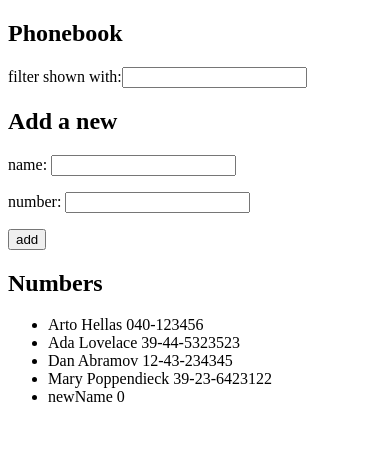
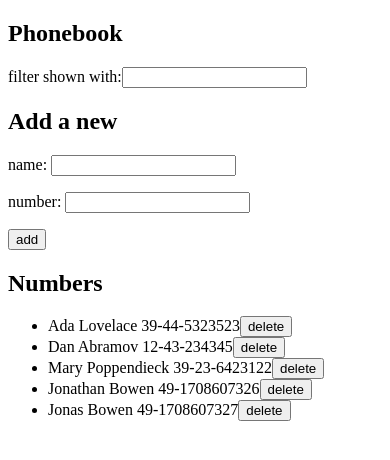
Before and after one commit to silversPuppet/fullstackOpen, a React (Vite) app in the folder part2/phonebook/: page / in a window 390 px wide. Shown: the top 460 px of the page. Built offline with nearby package versions, Linux system fonts and the light colour scheme; data requests are answered from the project's data file.

Commit message:
phonebook 2.14

```diff
--- a/part2/phonebook/db.json
+++ b/part2/phonebook/db.json
@@ -1,10 +1,5 @@
 {
   "persons": [
-    {
-      "name": "Arto Hellas",
-      "number": "040-123456",
-      "id": "1"
-    },
     {
       "name": "Ada Lovelace",
       "number": "39-44-5323523",
@@ -21,9 +16,14 @@
       "id": "4"
     },
     {
-      "name": "newName",
-      "number": "0",
-      "id": "pg_VSpvh0LE"
+      "name": "Jonathan Bowen",
+      "number": "49-1708607326",
+      "id": "n5ixDtyuwIw"
+    },
+    {
+      "name": "Jonas Bowen",
+      "number": "49-1708607327",
+      "id": "MgXuhgHCcRQ"
     }
   ],
   "$schema": "./node_modules/json-server/schema.json"
--- a/part2/phonebook/src/App.jsx
+++ b/part2/phonebook/src/App.jsx
@@ -41,7 +41,15 @@ const App = () => {
     }
   }
 
-  const deletePerson = (event) => {
+  const deletePerson = (id) => (event) => {
+    if(window.confirm("Are you sure you want to delete this person?")){
+      event.preventDefault()
+      personService.deleteP(id).then(initialPersons => {
+        const updatedPersons = persons.filter(initialPersons => initialPersons.id != id)
+        setPersons(updatedPersons)
+        console.log(updatedPersons)
+      })
+    }
 
   }
 
@@ -78,7 +86,7 @@ const App = () => {
 
       <h2>Numbers</h2>
 
-      <Persons persons={personsToShow} />
+      <Persons persons={personsToShow} deletePerson={deletePerson}/>
     </div>
   )
 }
--- a/part2/phonebook/src/components/Person.jsx
+++ b/part2/phonebook/src/components/Person.jsx
@@ -1,6 +1,6 @@
-const Person = ({ name, number}) => {
+const Person = ({ name, number, deletePerson}) => {
   return (
-    <li>{name} {number}</li>
+    <li>{name} {number}<button onClick={deletePerson}>delete</button></li>
   )
 }
 
--- a/part2/phonebook/src/components/Persons.jsx
+++ b/part2/phonebook/src/components/Persons.jsx
@@ -1,12 +1,15 @@
 import Person from './Person.jsx'
 
-const Persons = ({ persons }) => {
+const Persons = ({ persons, deletePerson }) => {
   return (
     <ul>
     {persons.map(person => <Person
         key={person.id}
         name={person.name}
-        number={person.number} />)}
+        number={person.number}
+        deletePerson={deletePerson(person.id)}
+        />)}
+
     </ul>
   )
 }
--- a/part2/phonebook/src/services/persons.js
+++ b/part2/phonebook/src/services/persons.js
@@ -12,4 +12,9 @@ const create = newPerson => {
   return request.then(response => response.data)
 }
 
-export default { getAll, create}
+const deleteP = (id) => {
+    const request = axios.delete(baseUrl + '/' + id)
+    return request.then(response => response.data)
+}
+
+export default { getAll, create, deleteP}
```
